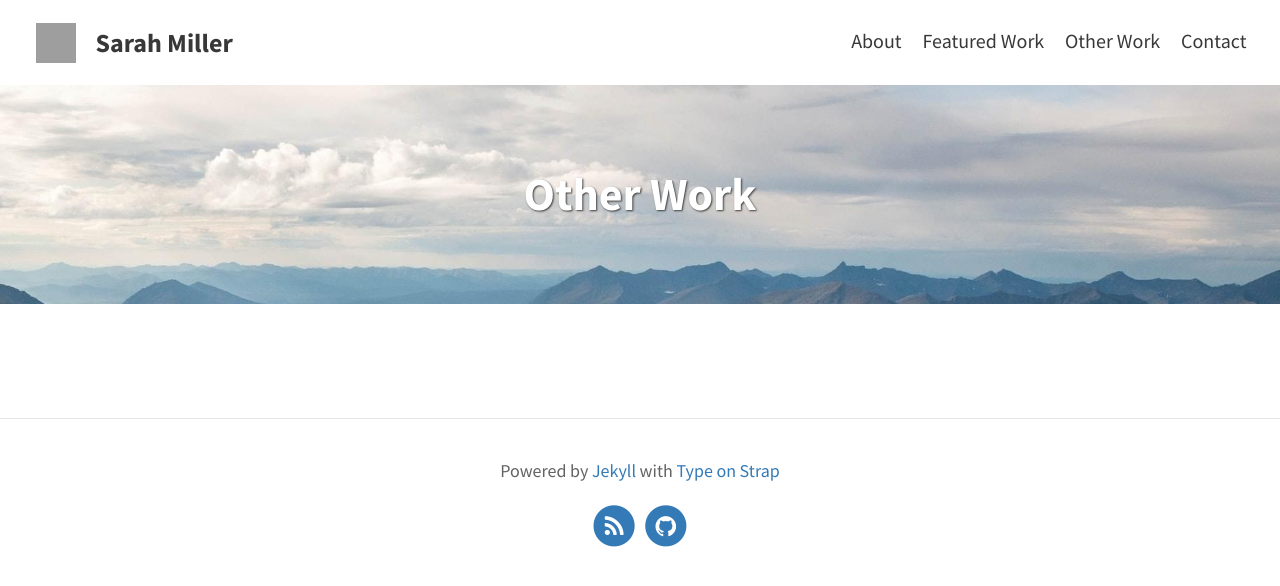
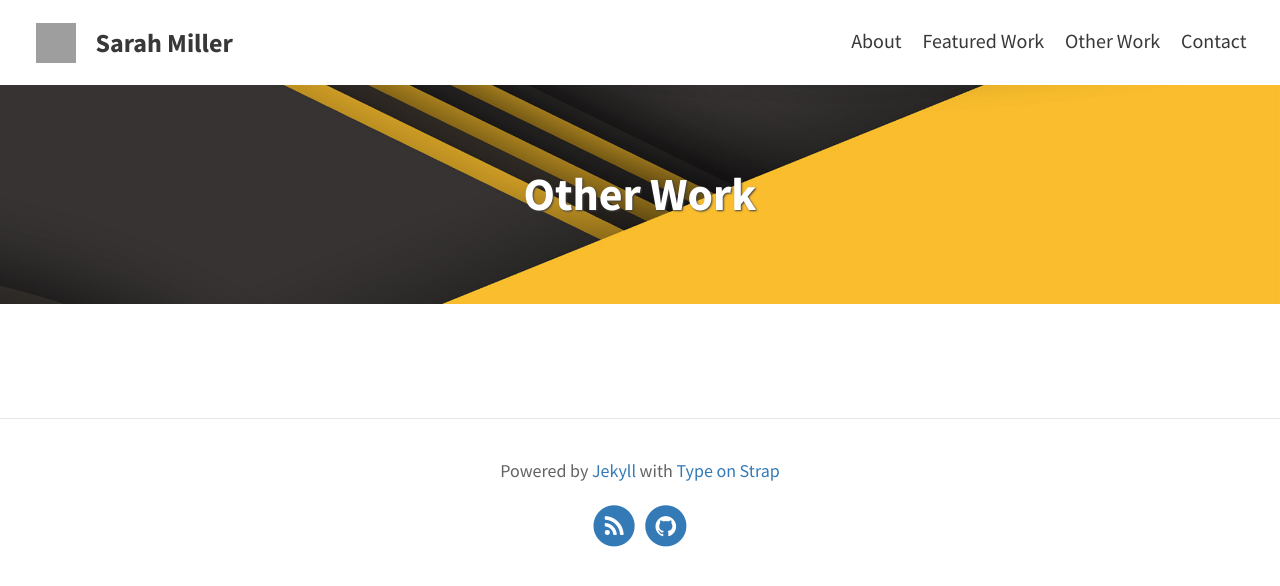
Before and after one commit to smillerworks/portfolio, a Jekyll site: the page built from pages/other.md, in a window 1280 px wide. Shown: the top 586 px of the page. Built offline with Jekyll 4.4.1, drawn with Linux system fonts in a browser that asks for light colours; grey boxes are pictures that could not be loaded.

Commit message:
Update other.md

```diff
--- a/pages/other.md
+++ b/pages/other.md
@@ -2,5 +2,5 @@
 layout: page
 title: Other Work
 permalink: /other work/
-feature-img: "assets/img/pexels/travel.jpeg"
+feature-img: "assets/img/black&yellowshapes.jpg"
 ---
```
